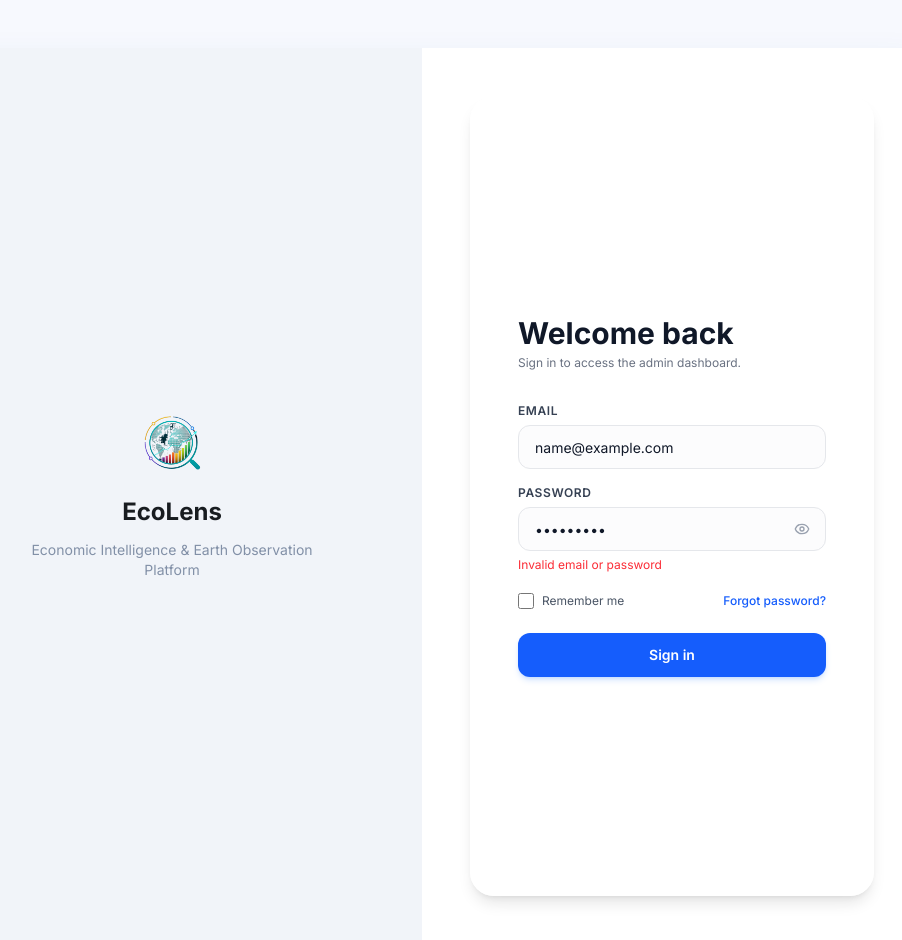
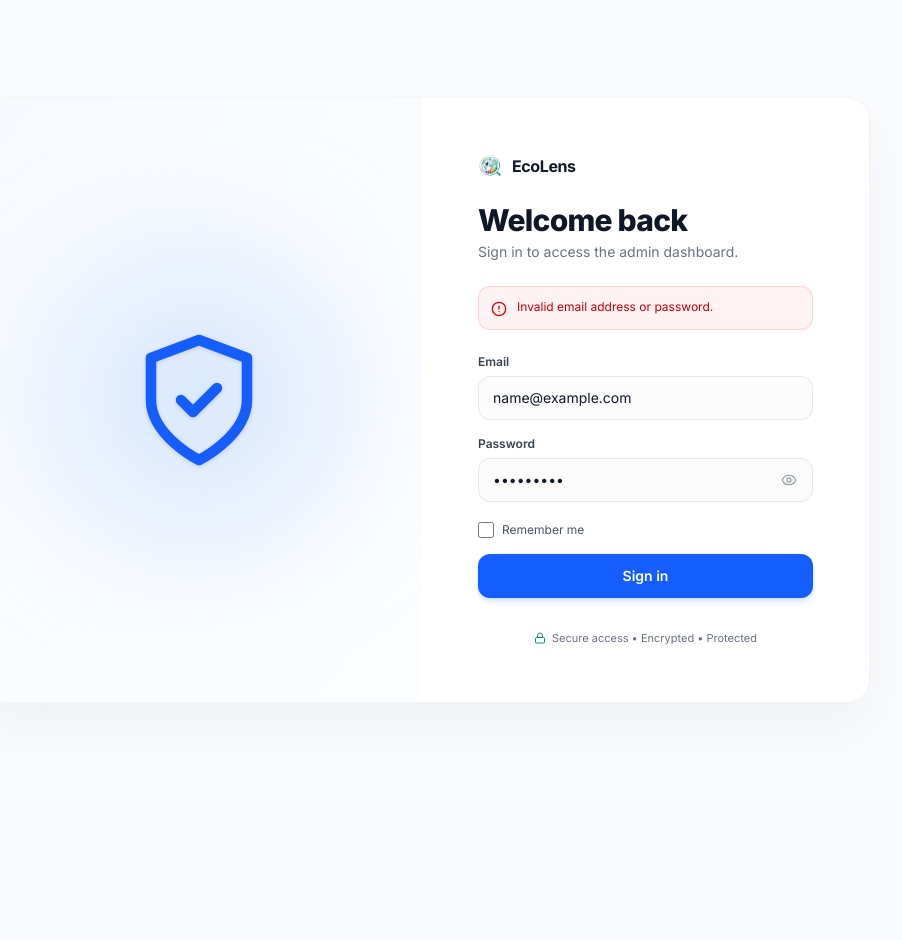
Before and after one commit to live-economy-map/frontend, a React (Vite) app: page /admin/login in a window 1280 px wide. Both pictures are taken after typing "name@example.com", "Sample123" into the empty fields and a click on the button "Sign in". Shown: the top 940 px of the page, without its empty margins (218-1120 px from the left). After the commit the page ends 800 px from the top, so only its background shows below. Built offline with nearby package versions, Linux system fonts and the light colour scheme; no server answers.

Commit message:
refactor(admin): redesign AdminLoginPage with ambient shield visual and clean authentication form

```diff
--- a/src/components/layouts/AuthLayout.tsx
+++ b/src/components/layouts/AuthLayout.tsx
@@ -3,32 +3,8 @@ import { Outlet } from 'react-router-dom';
 
 export default function AuthLayout() {
   return (
-    <div className="flex min-h-screen items-center justify-center bg-background p-space-margin-mobile md:p-space-margin-desktop">
-      <div className="flex w-full max-w-[1000px] flex-col overflow-hidden rounded-xl bg-surface-container-lowest soft-shadow md:flex-row">
-        {/* Left: decorative panel, desktop only */}
-        <div className="relative hidden bg-surface-container-low md:flex md:flex-col md:items-center md:justify-center md:w-1/2 p-8">
-          <div className="flex flex-col items-center gap-3 text-center">
-            <img src="/ecolens-tr.png" alt="EcoLens" className="h-16 w-auto object-contain mb-2" />
-            <span className="text-2xl font-bold text-on-surface">EcoLens</span>
-            <p className="text-sm text-text-muted max-w-xs">
-              Economic Intelligence & Earth Observation Platform
-            </p>
-          </div>
-        </div>
-
-        {/* Right: form slot */}
-        <div className="flex w-full flex-col justify-center p-space-xl md:w-1/2">
-          {/* Mobile brand mark, hidden on desktop */}
-          <div className="mb-8 flex items-center gap-2 md:hidden">
-            <img src="/ecolens-tr.png" alt="EcoLens" className="h-8 w-auto object-contain" />
-            <span className="font-card-title text-card-title text-on-surface font-bold">
-              EcoLens
-            </span>
-          </div>
-
-          <Outlet />
-        </div>
-      </div>
+    <div className="min-h-screen w-full bg-slate-50 flex items-center justify-center p-4 sm:p-6 lg:p-10 selection:bg-blue-100 selection:text-blue-900">
+      <Outlet />
     </div>
   );
 }
--- a/src/pages/admin/AdminLoginPage.tsx
+++ b/src/pages/admin/AdminLoginPage.tsx
@@ -1,12 +1,15 @@
+// src/pages/admin/AdminLoginPage.tsx
 import { useState } from 'react';
 import { useForm } from 'react-hook-form';
 import { zodResolver } from '@hookform/resolvers/zod';
 import { z } from 'zod';
-import { Eye, EyeOff } from 'lucide-react';
+import { Link } from 'react-router-dom';
+import { Eye, EyeOff, Lock, AlertCircle, Loader2 } from 'lucide-react';
 import { useAdminLogin } from '@/hooks/useAdminAuth';
+import { ROUTES } from '@/constants';
 
 const loginSchema = z.object({
-  email: z.string().email('Please enter a valid email'),
+  email: z.string().email('Please enter a valid email address'),
   password: z.string().min(8, 'Password must be at least 8 characters'),
 });
 type LoginForm = z.infer<typeof loginSchema>;
@@ -27,28 +30,78 @@ export default function AdminLoginPage() {
   const onSubmit = (data: LoginForm) => {
     mutate(data, {
       onError: () => {
-        // FR-16: generic 401 error – do not reveal which field is wrong
         setError('root', {
-          message: 'Invalid email or password',
+          message: 'Invalid email address or password.',
         });
       },
     });
   };
 
+  const errorMessage =
+    errors.root?.message ||
+    (error && !errors.email && !errors.password ? (error as Error).message : null);
+
   return (
-    <div className="flex w-full h-full min-h-screen bg-white rounded-3xl overflow-hidden shadow-lg">
-      {/* ── Right Column: Form ── */}
-      <div className="flex-1 p-8 md:p-12 flex flex-col justify-center bg-white">
-        <h1 className="text-2xl md:text-3xl font-bold text-gray-900 mb-1">Welcome back</h1>
-        <p className="text-xs text-gray-500 mb-8">Sign in to access the admin dashboard.</p>
+    <div className="w-full max-w-4xl bg-white rounded-3xl border border-gray-100 shadow-2xl shadow-gray-200/50 overflow-hidden grid grid-cols-1 md:grid-cols-2 min-h-[520px]">
+      {/* ── Left Column: Ambient Glow + Large Shield Icon ── */}
+      <div className="relative hidden md:flex items-center justify-center bg-gradient-to-br from-blue-50/60 via-indigo-50/30 to-blue-50/20 p-12 overflow-hidden">
+        {/* Soft Radial Glow */}
+        <div className="absolute w-72 h-72 bg-blue-200/50 rounded-full blur-3xl pointer-events-none" />
 
-        <form onSubmit={handleSubmit(onSubmit)} noValidate className="space-y-4 max-w-sm w-full">
-          {/* Email */}
-          <div>
-            <label
-              htmlFor="email"
-              className="block text-xs font-semibold text-gray-700 uppercase tracking-wider mb-1.5"
+        {/* Large Central Shield with Checkmark Icon */}
+        <div className="relative z-10 text-blue-600 transition-transform hover:scale-105 duration-300">
+          <svg
+            className="w-36 h-36 drop-shadow-sm"
+            viewBox="0 0 24 24"
+            fill="none"
+            stroke="currentColor"
+            strokeWidth="1.75"
+            strokeLinecap="round"
+            strokeLinejoin="round"
           >
+            <path d="M12 22s8-4 8-10V5l-8-3-8 3v7c0 6 8 10 8 10z" />
+            <path d="m9 12 2 2 4-4" />
+          </svg>
+        </div>
+      </div>
+
+      {/* ── Right Column: Login Form ── */}
+      <div className="p-8 sm:p-12 lg:p-14 flex flex-col justify-center bg-white">
+        <div className="max-w-sm w-full mx-auto space-y-6">
+          {/* Brand Header */}
+          <div className="flex items-center gap-2.5">
+            <Link to={ROUTES.HOME} className="flex items-center gap-2.5 group">
+              <img
+                src="/ecolens-tr.png"
+                alt="EcoLens"
+                className="h-6 w-auto object-contain transition-transform group-hover:scale-105"
+              />
+              <span className="text-base font-bold text-gray-900 tracking-tight">EcoLens</span>
+            </Link>
+          </div>
+
+          {/* Title & Subtitle */}
+          <div className="space-y-1">
+            <h1 className="text-2xl sm:text-3xl font-extrabold text-gray-900 tracking-tight">
+              Welcome back
+            </h1>
+            <p className="text-xs sm:text-sm text-gray-500">
+              Sign in to access the admin dashboard.
+            </p>
+          </div>
+
+          {/* Error Banner */}
+          {errorMessage && (
+            <div className="p-3 rounded-xl bg-red-50 border border-red-200/80 flex items-start gap-2.5 text-xs text-red-700">
+              <AlertCircle className="w-4 h-4 text-red-600 shrink-0 mt-0.5" />
+              <span>{errorMessage}</span>
+            </div>
+          )}
+
+          <form onSubmit={handleSubmit(onSubmit)} noValidate className="space-y-4">
+            {/* Email Field */}
+            <div className="space-y-1.5">
+              <label htmlFor="email" className="block text-xs font-semibold text-gray-700">
                 Email
               </label>
               <input
@@ -56,19 +109,16 @@ export default function AdminLoginPage() {
                 type="email"
                 autoComplete="email"
                 placeholder="admin@example.com"
-              className="w-full h-11 rounded-xl border border-gray-200 bg-gray-50/50 px-4 text-sm text-gray-900 placeholder:text-gray-400 outline-none focus:bg-white focus:ring-2 focus:ring-blue-500/30 focus:border-blue-500 transition-all"
+                className="w-full h-11 rounded-xl border border-gray-200 bg-gray-50/50 px-3.5 text-xs sm:text-sm text-gray-900 placeholder:text-gray-400 outline-none focus:bg-white focus:ring-2 focus:ring-blue-500/20 focus:border-blue-500 transition-all"
                 {...register('email')}
                 aria-invalid={!!errors.email}
               />
-            {errors.email && <p className="mt-1 text-xs text-red-500">{errors.email.message}</p>}
+              {errors.email && <p className="text-xs text-red-500 mt-1">{errors.email.message}</p>}
             </div>
 
-          {/* Password */}
-          <div>
-            <label
-              htmlFor="password"
-              className="block text-xs font-semibold text-gray-700 uppercase tracking-wider mb-1.5"
-            >
+            {/* Password Field */}
+            <div className="space-y-1.5">
+              <label htmlFor="password" className="block text-xs font-semibold text-gray-700">
                 Password
               </label>
               <div className="relative">
@@ -77,52 +127,59 @@ export default function AdminLoginPage() {
                   type={showPwd ? 'text' : 'password'}
                   autoComplete="current-password"
                   placeholder="••••••••"
-                className="w-full h-11 rounded-xl border border-gray-200 bg-gray-50/50 px-4 pr-11 text-sm text-gray-900 placeholder:text-gray-400 outline-none focus:bg-white focus:ring-2 focus:ring-blue-500/30 focus:border-blue-500 transition-all"
+                  className="w-full h-11 rounded-xl border border-gray-200 bg-gray-50/50 px-3.5 pr-10 text-xs sm:text-sm text-gray-900 placeholder:text-gray-400 outline-none focus:bg-white focus:ring-2 focus:ring-blue-500/20 focus:border-blue-500 transition-all"
                   {...register('password')}
                   aria-invalid={!!errors.password}
                 />
                 <button
                   type="button"
-                className="absolute right-3 top-1/2 -translate-y-1/2 text-gray-400 hover:text-gray-600 transition-colors p-1"
+                  className="absolute right-3 top-1/2 -translate-y-1/2 text-gray-400 hover:text-gray-600 transition-colors p-1 cursor-pointer"
                   onClick={() => setShowPwd((s) => !s)}
                   tabIndex={-1}
                   aria-label={showPwd ? 'Hide password' : 'Show password'}
                 >
-                {showPwd ? <EyeOff className="h-4 w-4" /> : <Eye className="h-4 w-4" />}
+                  {showPwd ? <EyeOff className="w-4 h-4" /> : <Eye className="w-4 h-4" />}
                 </button>
               </div>
               {errors.password && (
-              <p className="mt-1 text-xs text-red-500">{errors.password.message}</p>
-            )}
-            {errors.root && <p className="mt-1.5 text-xs text-red-500">{errors.root.message}</p>}
-            {error && !errors.root && !errors.password && (
-              <p className="mt-1.5 text-xs text-red-500">{(error as Error).message}</p>
+                <p className="text-xs text-red-500 mt-1">{errors.password.message}</p>
               )}
             </div>
 
-          {/* Remember me & Forgot Password */}
-          <div className="flex items-center justify-between pt-1">
-            <label className="flex items-center gap-2 cursor-pointer select-none">
+            {/* Remember Me */}
+            <div className="flex items-center pt-1">
+              <label className="flex items-center gap-2 cursor-pointer select-none text-xs text-gray-600">
                 <input
                   type="checkbox"
                   className="w-4 h-4 rounded border-gray-300 text-blue-600 focus:ring-blue-500 accent-blue-600 cursor-pointer"
                 />
-              <span className="text-xs text-gray-600">Remember me</span>
+                <span>Remember me</span>
               </label>
-            <button type="button" className="text-xs font-medium text-blue-600 hover:underline">
-              Forgot password?
-            </button>
             </div>
 
-          {/* Submit */}
+            {/* Submit Button */}
             <button
               type="submit"
               disabled={isPending}
-            className="w-full h-11 mt-2 rounded-xl bg-blue-600 hover:bg-blue-700 active:bg-blue-800 disabled:opacity-60 text-white text-sm font-semibold transition-all shadow-md shadow-blue-500/20 cursor-pointer"
+              className="w-full h-11 mt-2 rounded-xl bg-blue-600 hover:bg-blue-700 active:bg-blue-800 disabled:opacity-60 text-white text-xs sm:text-sm font-semibold transition-all shadow-md shadow-blue-500/20 flex items-center justify-center gap-2 cursor-pointer"
             >
-            {isPending ? 'Signing in…' : 'Sign in'}
+              {isPending ? (
+                <>
+                  <Loader2 className="w-4 h-4 animate-spin" />
+                  <span>Signing in…</span>
+                </>
+              ) : (
+                <span>Sign in</span>
+              )}
             </button>
           </form>
+
+          {/* Secure Access Footer */}
+          <div className="pt-2 flex items-center justify-center gap-1.5 text-[11px] text-gray-500">
+            <Lock className="w-3 h-3 text-emerald-600" />
+            <span>Secure access • Encrypted • Protected</span>
+          </div>
+        </div>
       </div>
     </div>
   );
```
Also changed, not shown: 1 other file (tests, documents, lock files or other folders). Lines whose indentation alone changed are shown as unchanged.
